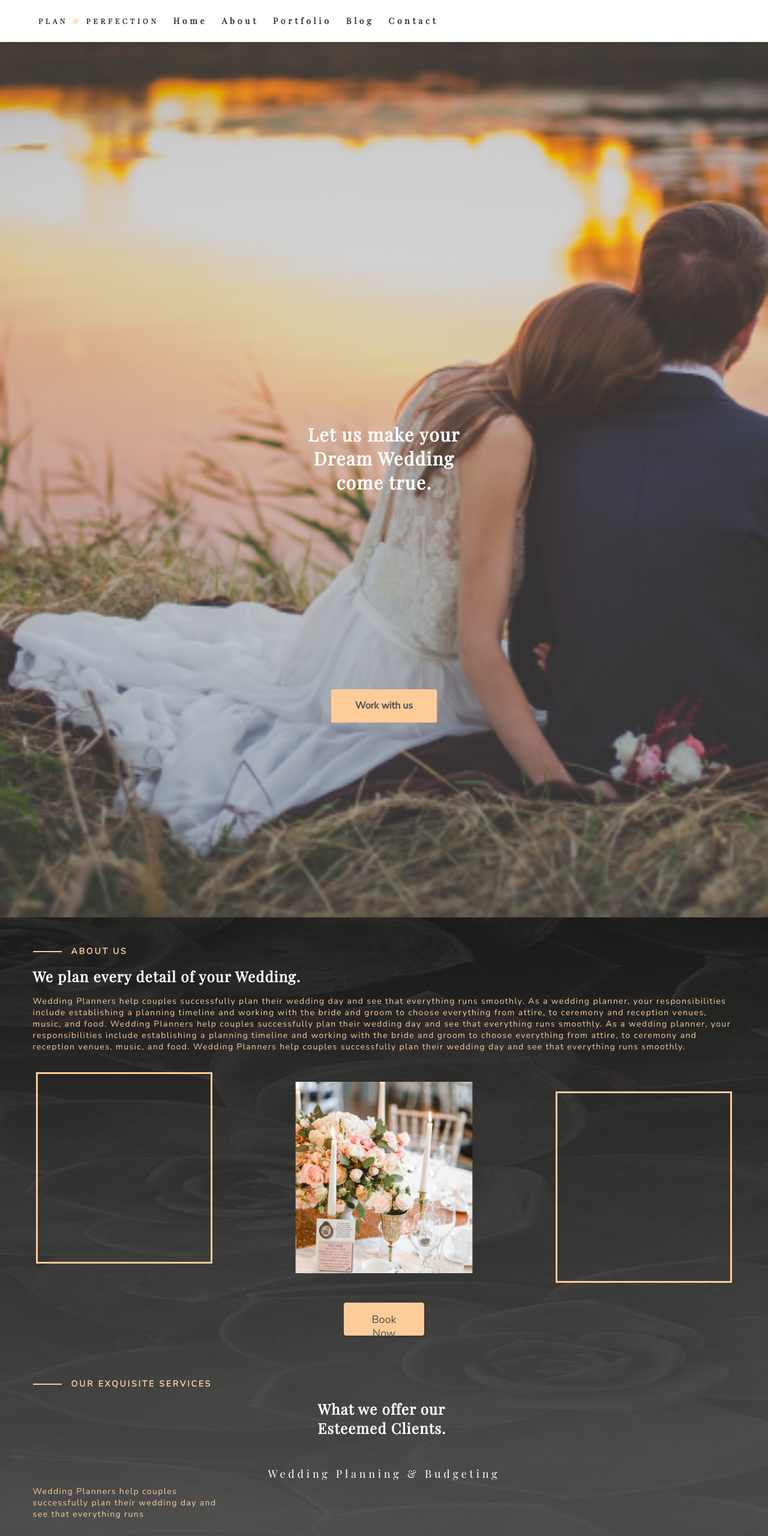
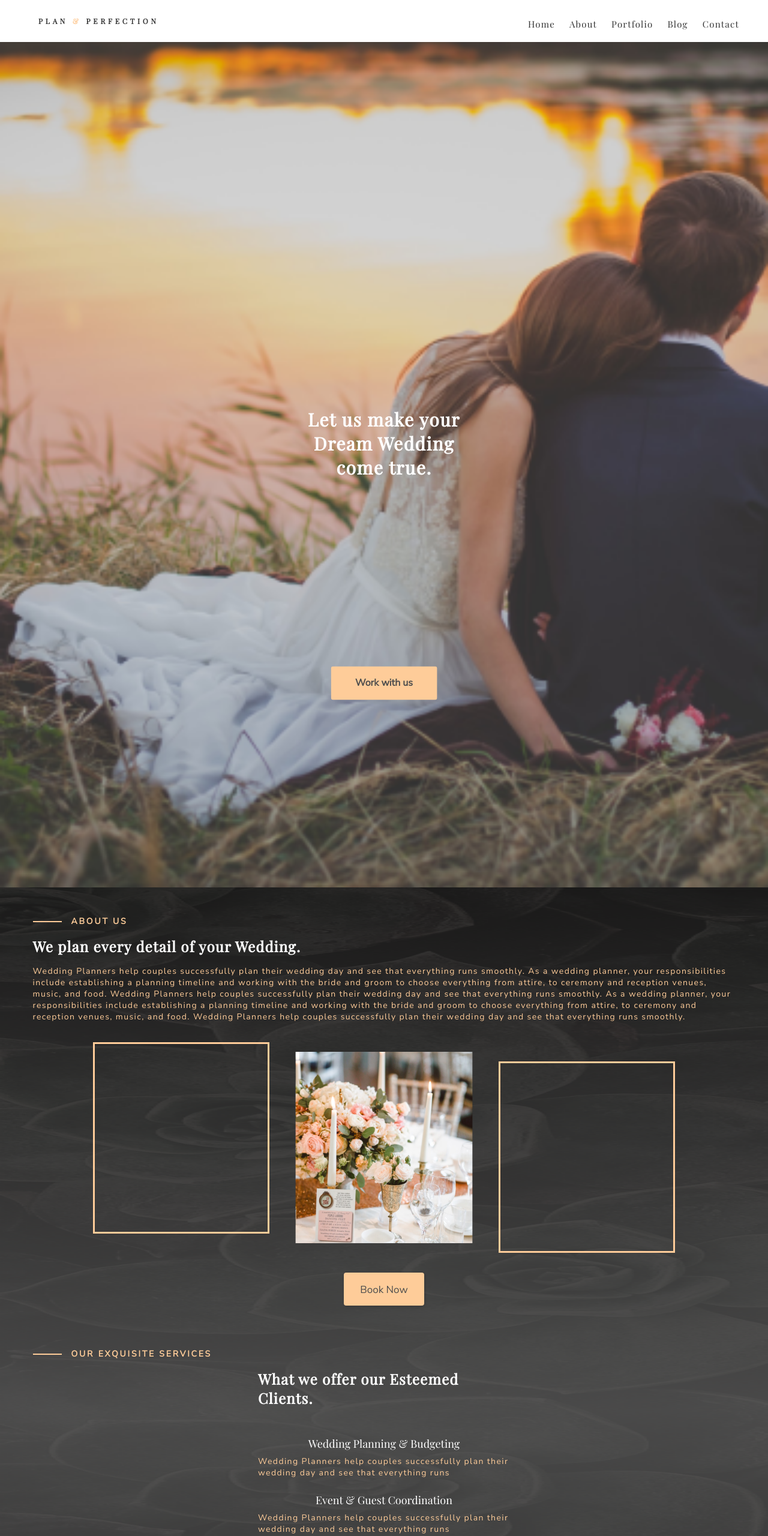
Before and after one commit to ryann254/Wedding-Planner-Template, a plain HTML site: page index.html in a window 1280 px wide. Shown: the top 2560 px of the page at 60% size. Drawn offline with nearby package versions, Linux system fonts and the light colour scheme.

Commit message:
Done with mobile responsiveness

```diff
--- a/css/index.css
+++ b/css/index.css
@@ -19,7 +19,6 @@ body {
   font-weight: normal;
   font-size: 12px;
   line-height: 16px;
-  letter-spacing: 0.4em;
   color: var(--primary-font-color);
 }
 
@@ -52,9 +51,15 @@ body {
 }
 
 .navbar-nav .nav-link {
-  font-weight: bold;
-  font-size: 14px;
+  font-weight: normal;
+  font-size: 15px;
   color: var(--primary-font-color) !important;
+}
+
+.collapse {
+  margin-top: 22px;
+  letter-spacing: 0.1em;
+  font-weight: normal;
 }
 
 /* Landing Image */
@@ -113,7 +118,7 @@ body {
   right: 0;
   z-index: -1;
   width: -webkit-fill-available;
-  height: 2069px;
+  height: 2000px;
 }
 
 .about-services .line,
@@ -186,7 +191,7 @@ body {
   background: var(--secondary-font-color);
   box-shadow: 1px 2px 4px rgba(0, 0, 0, 0.15);
   font-family: "Nunito Sans", sans-serif;
-  font-size: 18px;
+  font-size: 17px;
   line-height: 23px;
   text-transform: capitalize;
   color: var(--button-font-color);
@@ -235,7 +240,7 @@ body {
   color: var(--button-font-color);
 }
 
-.portfolio-img {
+.porfolio-img {
   width: -webkit-fill-available;
 }
 
@@ -290,7 +295,7 @@ body {
 .form-group textarea {
   font-family: "Playfair Display", serif;
   border-radius: 0;
-  width: 320px;
+  width: 325px;
   height: 55px;
   background: rgba(255, 255, 255, 0.5);
   border: 1px solid rgba(54, 75, 77, 0.2);
@@ -334,6 +339,30 @@ body {
 }
 
 @media all and (max-width: 320px) {
+  /* Header */
+  .collapse {
+    margin-top: 18px;
+  }
+  /* About Us */
+  .about-services-img {
+    height: 2050px;
+  }
+
+  .about-image .top-left-box {
+    top: -10px;
+    left: 6px;
+  }
+
+  .about-image .bottom-right-box {
+    bottom: -10px;
+    right: 5px;
+  }
+
+  /* Portfolio */
+  .portfolio {
+    margin-top: 90px;
+  }
+
   /* Contact Us */
   .form-group input,
   .form-group textarea {
@@ -342,6 +371,22 @@ body {
 }
 
 @media all and (min-width: 375px) {
+  /* About Us */
+  .about-image .top-left-box {
+    top: -15px;
+    left: 40px;
+  }
+
+  .about-image .bottom-right-box {
+    bottom: -15px;
+    right: 40px;
+  }
+
+  /* Portfolio */
+  .portfolio {
+    margin-top: 200px;
+  }
+
   /* Contact Us */
   .form-group input,
   .form-group textarea {
@@ -351,4 +396,62 @@ body {
   .contact-us-img {
     height: 982px;
   }
+
+  .form-group input,
+  .form-group textarea {
+    width: 375px;
+  }
 }
+
+@media all and (min-width: 414px) {
+  .collapse {
+    margin-top: 18px;
+  }
+}
+
+@media all and (min-width: 576px) {
+  /* Landing Image */
+  .landing-image {
+    margin-top: -50px;
+  }
+
+  /* About Us */
+  .about-services-img {
+    height: 1800px;
+  }
+
+  .about-image .top-left-box {
+    top: -15px;
+    left: 115px;
+  }
+
+  .about-image .bottom-right-box {
+    bottom: -15px;
+    right: 115px;
+  }
+
+  .services-content .sub-heading,
+  .services-content .context {
+    width: 420px;
+  }
+
+  .services-content .context {
+    margin-left: auto !important;
+    margin-right: auto !important;
+  }
+
+  /* Contact Us */
+  .form-group input,
+  .form-group textarea {
+    width: 525px;
+  }
+}
+
+@media all and (min-width: 768px) {
+  /* Header */
+  #growth {
+    width: -webkit-fill-available;
+    display: flex;
+    justify-content: flex-end;
+  }
+}
--- a/index.html
+++ b/index.html
@@ -34,7 +34,7 @@
             <span class="navbar-toggler-icon"></span>
           </button>
 
-          <div class="collapse navbar-collapse" id="collapsibleNavbar">
+          <div class="collapse navbar-collapse bg-white" id="collapsibleNavbar">
             <ul class="navbar-nav text-center" id="growth">
               <li class="nav-item pr-2 normal">
                 <a class="nav-link nav-active" href="#">Home</a>
@@ -49,7 +49,7 @@
               <li class="nav-item pr-2 normal">
                 <a class="nav-link" href="blog.html">Blog</a>
               </li>
-              <li class="nav-item normal pr-lg-4">
+              <li class="nav-item normal pb-2 pr-lg-4">
                 <a class="nav-link" href="coming-soon-page.html">Contact</a>
               </li>
             </ul>
@@ -161,7 +161,7 @@
             </div>
           </div>
 
-          <div class="col-11 mx-auto about-image">
+          <div class="col-11 mx-auto about-image mb-3">
             <div class="top-left-box"></div>
             <div class="bottom-right-box"></div>
             <div class="d-flex justify-content-center">
```
